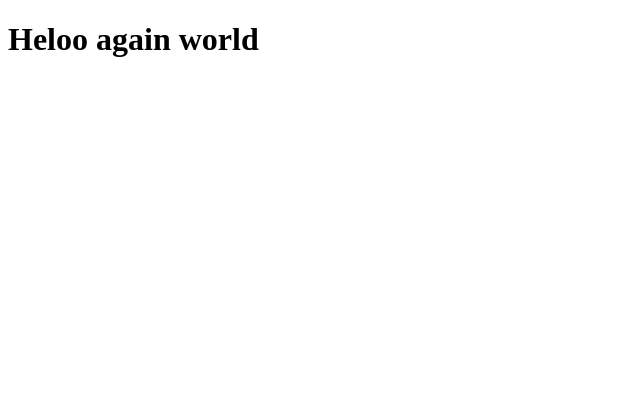
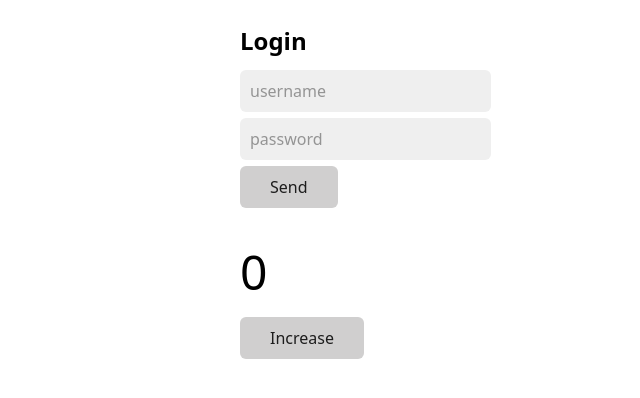
Before and after one commit to Stasysj/type8-react-10-useContext-useReducer, a React (Create React App) app: page / in a window 1280 px wide. Shown: the top 398 px of the page, without its empty margins (0-640 px from the left). Built offline with nearby package versions, Linux system fonts and the light colour scheme.

Commit message:
login ir counter

```diff
--- a/public/index.html
+++ b/public/index.html
@@ -1,5 +1,6 @@
 <!DOCTYPE html>
 <html lang="en">
+
 <head>
   <meta charset="utf-8" />
   <link rel="icon" href="%PUBLIC_URL%/favicon.ico" />
@@ -7,6 +8,7 @@
   <meta name="theme-color" content="#000000" />
   <meta name="description" content="Web site created using create-react-app" />
   <link rel="apple-touch-icon" href="%PUBLIC_URL%/logo192.png" />
+  <link rel="stylesheet" href="https://cdn.jsdelivr.net/npm/water.css@2/out/water.css">
   <!--
       manifest.json provides metadata used when your web app is installed on a
       user's mobile device or desktop. See https://developers.google.com/web/fundamentals/web-app-manifest/
@@ -23,6 +25,7 @@
     -->
   <title>React 02 Components</title>
 </head>
+
 <body>
   <noscript>You need to enable JavaScript to run this app.</noscript>
   <div id="root"></div>
@@ -37,4 +40,5 @@
       To create a production bundle, use `npm run build` or `yarn build`.
     -->
 </body>
+
 </html>
--- a/src/App.js
+++ b/src/App.js
@@ -1,9 +1,12 @@
 import './App.css';
+import Counter from './components/Counter/Counter';
+import Login from './components/Login';
 
 function App() {
   return (
     <div className='App'>
-      <h1>Heloo again world</h1>
+      <Login />
+      <Counter />
     </div>
   );
 }
--- /dev/null
+++ b/src/components/Counter/Counter.js
@@ -0,0 +1,18 @@
+import css from './Counter.module.css';
+import { useState } from 'react';
+
+function Counter() {
+  const [value, setValue] = useState(0);
+
+  function handleInc() {
+    setValue((prevValue) => prevValue + 1);
+  }
+
+  return (
+    <div>
+      <h2 className={css.count}>{value}</h2>
+      <button onClick={handleInc}>Increase</button>
+    </div>
+  );
+}
+export default Counter;
--- /dev/null
+++ b/src/components/Counter/Counter.module.css
@@ -0,0 +1,4 @@
+.count {
+  font-weight: normal;
+  font-size: 3rem;
+}
--- /dev/null
+++ b/src/components/Login.js
@@ -0,0 +1,20 @@
+// import css from 'Login.module.css';
+
+function Login({}) {
+  function handleLogin(e) {
+    e.preventDefault();
+    console.log('react is in control');
+  }
+
+  return (
+    <div>
+      <h2>Login</h2>
+      <form onSubmit={handleLogin}>
+        <input type='text' placeholder='username' />
+        <input type='password' placeholder='password' />
+        <button type='submit'>Send</button>
+      </form>
+    </div>
+  );
+}
+export default Login;
```
Also changed, not shown: 1 other file (tests, documents, lock files or other folders). Lines whose indentation alone changed are shown as unchanged.
